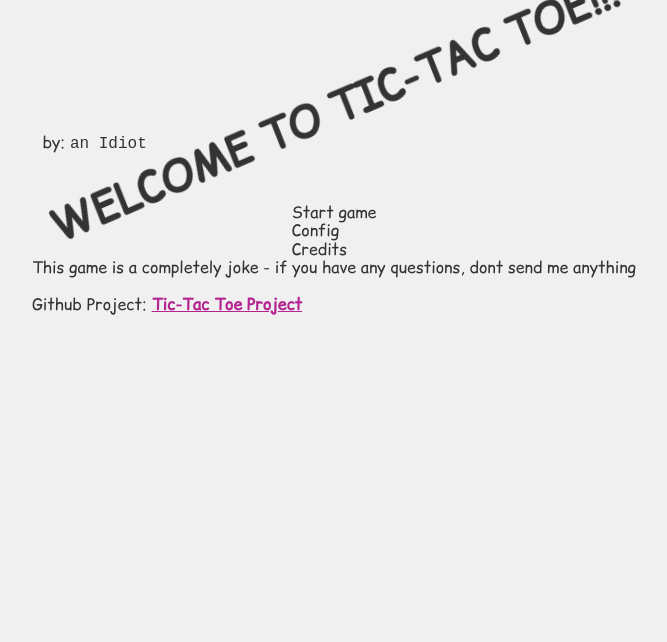
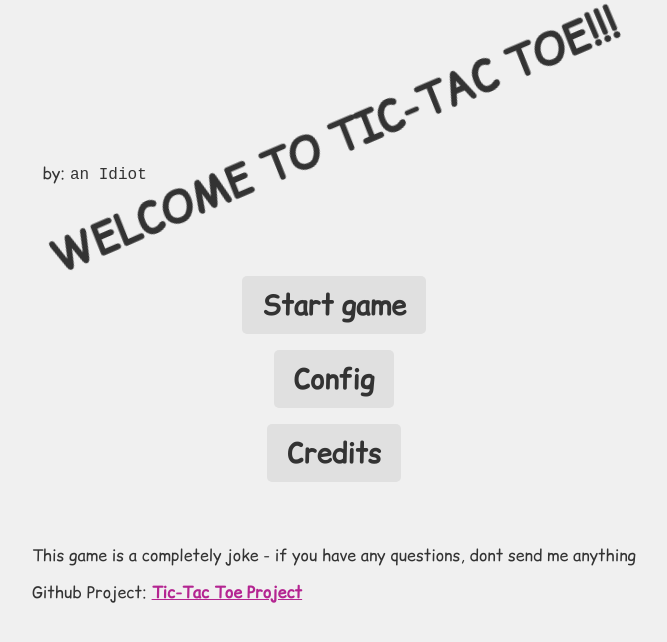
Before and after one commit to LucasManoel1008/tic-tac-toe, a plain HTML site: page index.html in a window 1280 px wide. Shown: the whole page, without its empty margins (306-973 px from the left). Drawn offline with Linux system fonts and the light colour scheme.

Commit message:
Criacao do arquivo de estilos para a página Index.html

```diff
--- a/css/index.css
+++ b/css/index.css
@@ -3,7 +3,7 @@ main {
     flex-direction: column;
     align-items: center;
     justify-content: center;
-    height: 50vh;
+    height: 90vh;
     background-color: #f0f0f0;
 }
 
@@ -14,6 +14,33 @@ main {
 .title h2{
     font-size: 2.5em;
     animation: extravagant 2.5s ease-in-out infinite;
+}
+
+.mainOptions{
+    margin: 40px 0;
+}
+.mainOptions ul li {
+    list-style: none;
+    margin: 10px 0 1.2em 0;
+    font-size: 1.7em;
+    font-weight: bold;
+    padding: 5px;
+    text-align: center;
+}
+.mainOptions ul li a {
+    color: #333;
+    text-decoration: none;
+    padding: 10px 20px;
+    border-radius: 5px;
+    background-color: #e0e0e0;
+    transition: background-color 0.3s ease, transform 0.3s ease;
+}
+.mainOptions ul li a:hover {
+    background-color: #d0d0d0;
+}
+.mainOptions ul li:hover {
+    transform: scale(1.06);
+
 }
 
 
```
